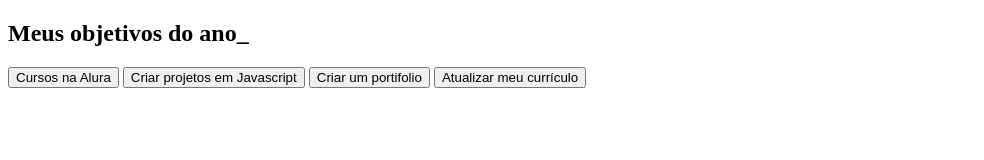
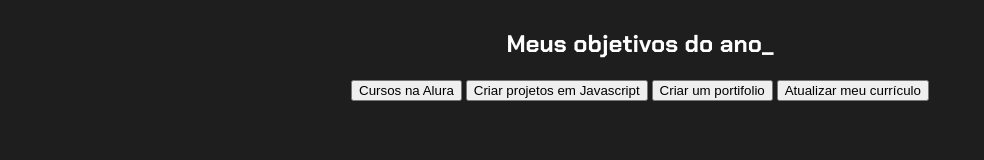
Before and after one commit to anaana00/projeto1-3B, a plain HTML site: page index.html in a window 1280 px wide. Shown: the whole page, without its empty margins (0-984 px from the left). Drawn offline with Linux system fonts and the light colour scheme.

Commit message:
titulo principal

```diff
--- a/style.css
+++ b/style.css
@@ -1,3 +1,5 @@
+@import url('https://fonts.googleapis.com/css2?family=Chakra+Petch:wght@400;700&display=swap');
+
 :root{
     --cor-de-fundo: #1e1e1e;
     --verde: #6fff57;
@@ -6,5 +8,24 @@
     --botao-inativo: rgba(58,55,94,0.5);
     --texto-fundo: rgba(58,55,94,0.3);
 
+}
+body{
+    background-color: var(--cor-de-fundo);
+    color: var(--branco);
+    font-family: 'Chakra Petch', sans-serif;
+}
+
+.conteudo-principal{
+    display: flex;
+    flex-direction: column;
+    justify-content: center;
+    align-items: center;
+    max-width: 1200px;
+    width: 100%;
+    margin: 0 auto;
 
 }
+
+.titulo-principal{
+
+}
```
